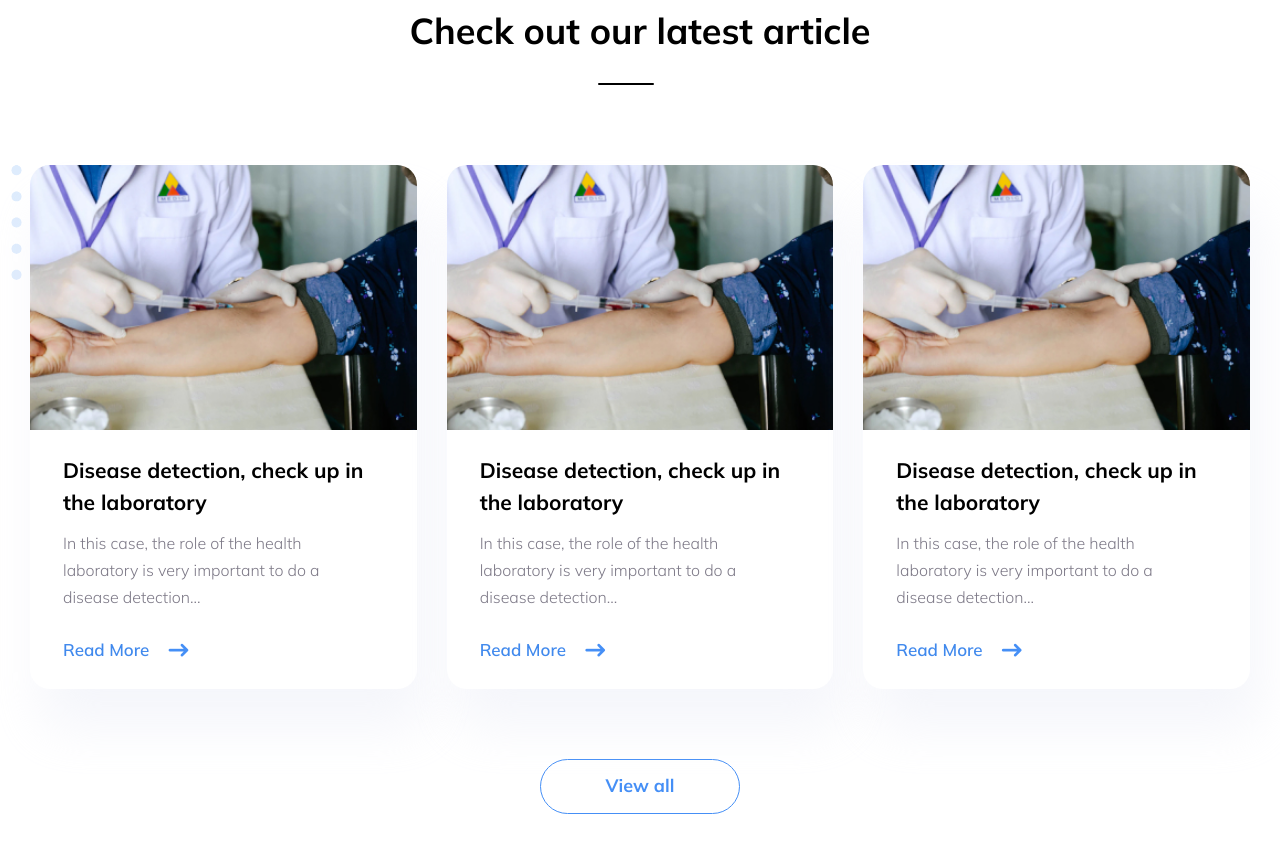
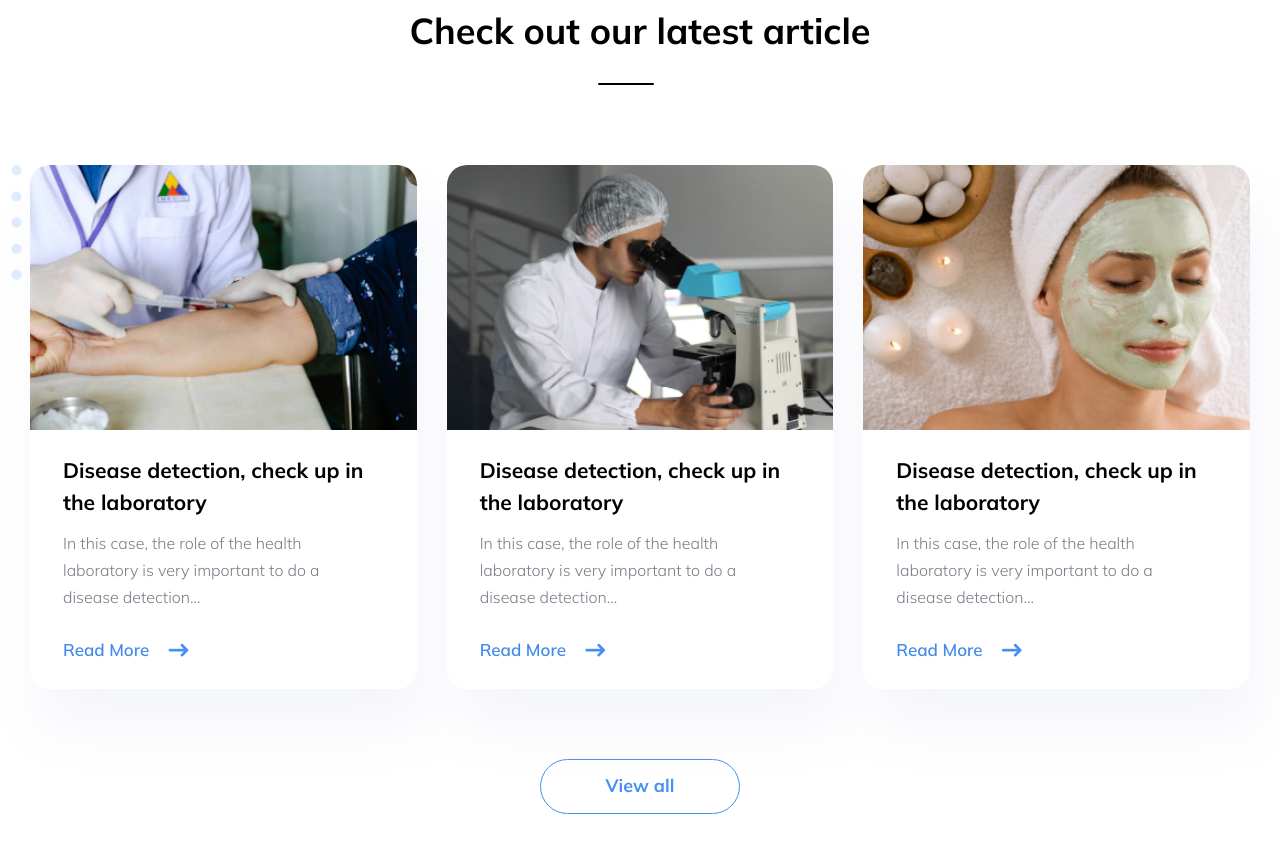
Before and after one commit to noblessem/TrafalgarLo, a plain HTML site: page index.html in a window 1280 px wide. Shown: the part 4588-5441 px from the top of the page. Drawn offline with nearby package versions, Linux system fonts and the light colour scheme; files whose address does not match are found by name.

Commit message:
articlesfix

```diff
--- a/index.html
+++ b/index.html
@@ -331,7 +331,7 @@
 						</div>
 						<div class="article__column">
 							<div class="article__img-container">
-								<img src="./img/articles1.jpg" alt="article" class="article__img">
+								<img src="./img/articles2.jpg" alt="article" class="article__img">
 
 							</div>
 							<div class="article__info">
@@ -351,7 +351,7 @@
 						</div>
 						<div class="article__column">
 							<div class="article__img-container">
-								<img src="./img/articles1.jpg" alt="article" class="article__img">
+								<img src="./img/articles3.jpg" alt="article" class="article__img">
 
 							</div>
 							<div class="article__info">
```
